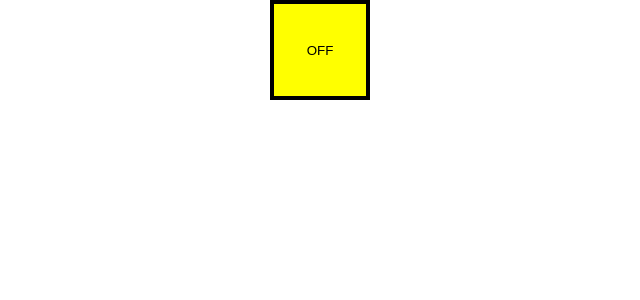
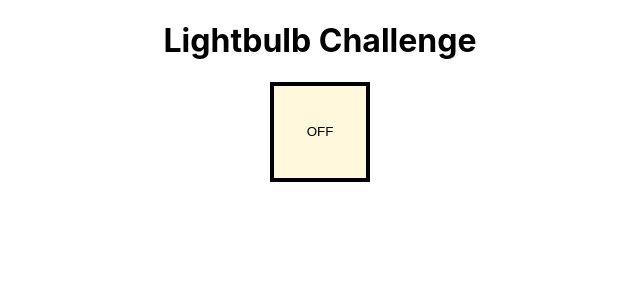
Before and after one commit to learn-academy-2021-echo/lightbulb-challenge-Echo5Mike, a React (Create React App) app: page / in a window 1280 px wide. Shown: the top 300 px of the page, without its empty margins (320-960 px from the left). Built offline with nearby package versions, Linux system fonts and the light colour scheme.

Commit message:
done with on/off setup

```diff
--- a/src/App.css
+++ b/src/App.css
@@ -9,3 +9,10 @@
   justify-content: center;
   align-items: center;
 }
+
+#title{
+  /* margin: auto;  */
+  display: flex;
+  justify-content: center;
+  align-items: center;
+}
--- a/src/App.js
+++ b/src/App.js
@@ -5,26 +5,22 @@ class App extends Component{
   constructor(props){
     super(props)
     this.state={
-      lightIs: "OFF"
+      lightIs: "OFF",
+      color: "Cornsilk"
     }
   }
 
   offOn = () => {
-    if (this.state.lightIs === "OFF"){
-      this.setState({lightIs: "ON"})
-    } else if (this.state.lightIs === "ON"){
-      this.setState({lightIs: "OFF"})
-    }
+    (this.state.lightIs === "OFF") ? this.setState({lightIs: "ON", color: 'yellow'}) : this.setState({lightIs: "OFF", color: 'white'})
   }
-
-
 
 
 
   render(){
     return(
       <>
-        <button onClick={this.offOn} style={{backgroundColor: 'yellow'}} id="square" >
+        <h1 id= "title" >Lightbulb Challenge</h1>
+        <button onClick={this.offOn} style={{backgroundColor: this.state.color}} id="square" >
           {this.state.lightIs}
         </button>
 
```
Also changed, not shown: 1 other file (tests, documents, lock files or other folders).
